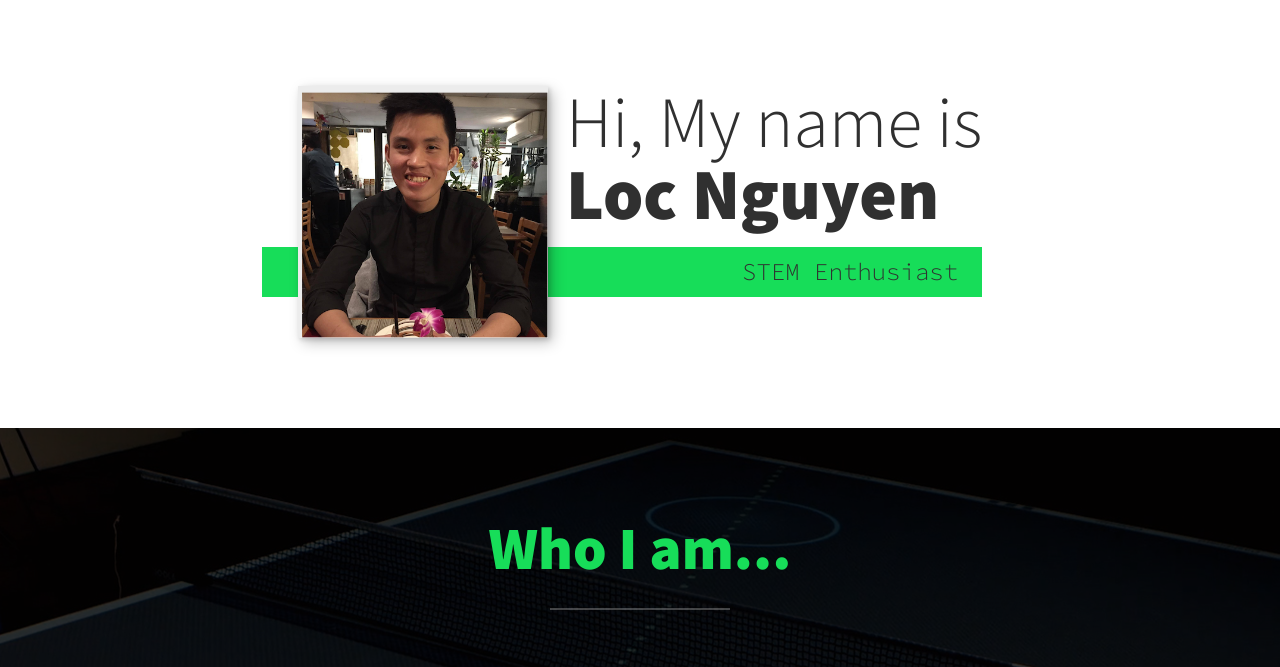
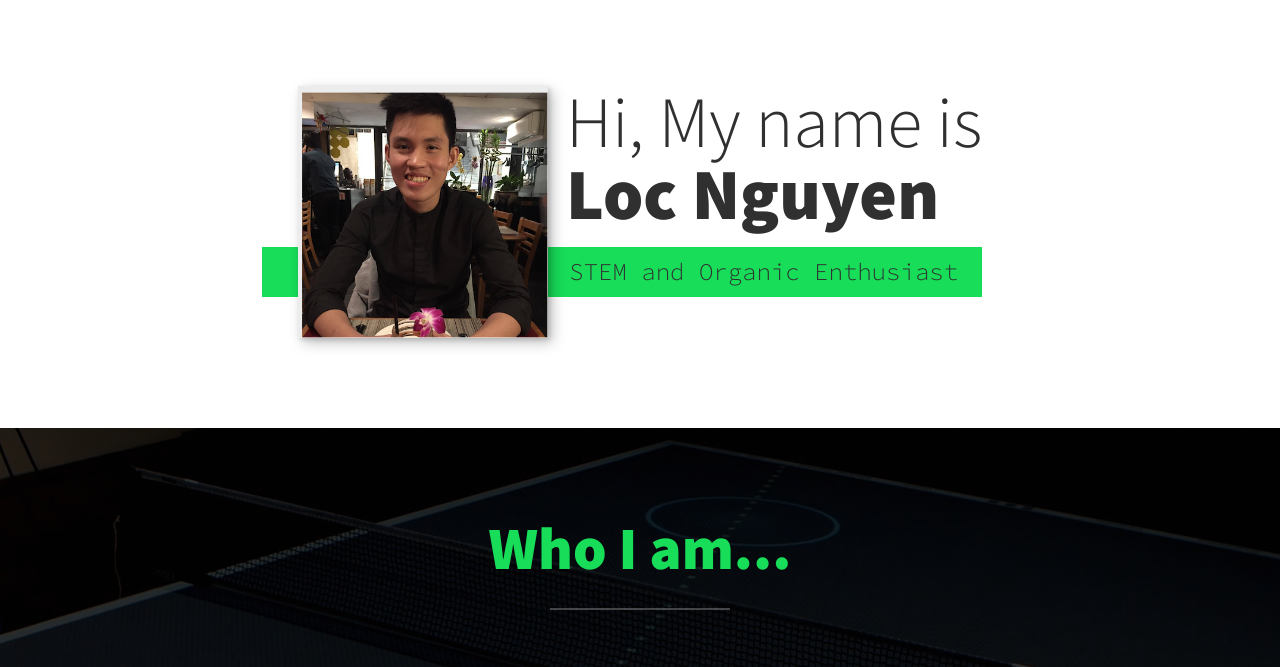
Before and after one commit to locnguyen14/locnguyen14.github.io, a plain HTML site: page index.html in a window 1280 px wide. Shown: the part 115-782 px from the top of the page. Drawn offline with nearby package versions, Linux system fonts and the light colour scheme.

Commit message:
Change title

```diff
--- a/index.html
+++ b/index.html
@@ -38,7 +38,7 @@
             <h1 class="section__title section__title--intro">
                 Hi, My name is <strong>Loc Nguyen</strong>
             </h1>
-            <p class="section__subtitle section__subtitle--intro">STEM Enthusiast</p>
+            <p class="section__subtitle section__subtitle--intro">STEM and Organic Enthusiast</p>
             <img src="img/profile_1.png" alt="a picture of Loc smiling" class="intro__img">
         </section>
 
```
